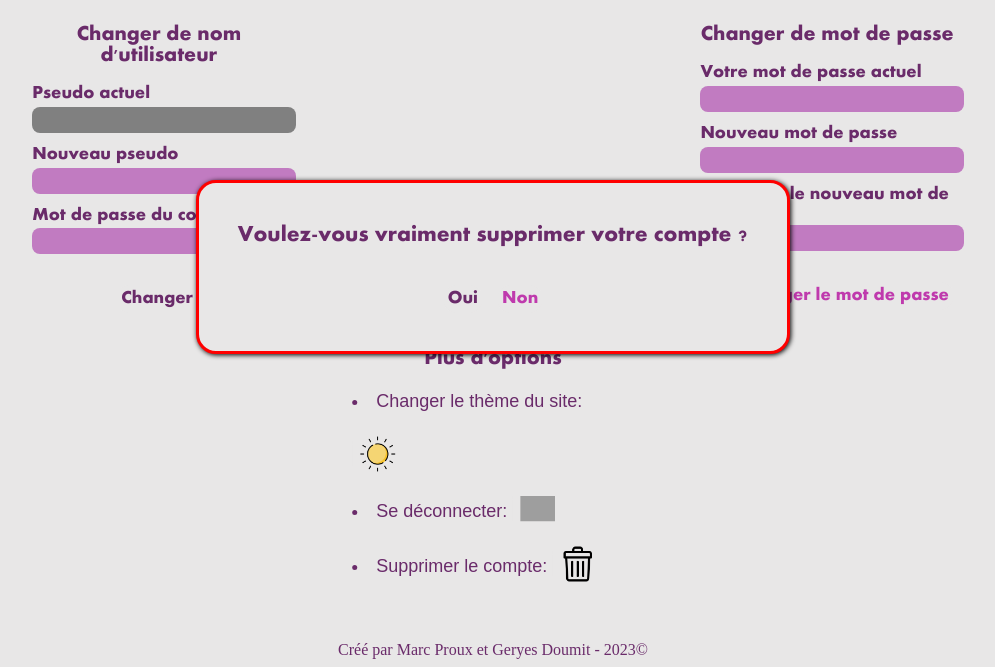
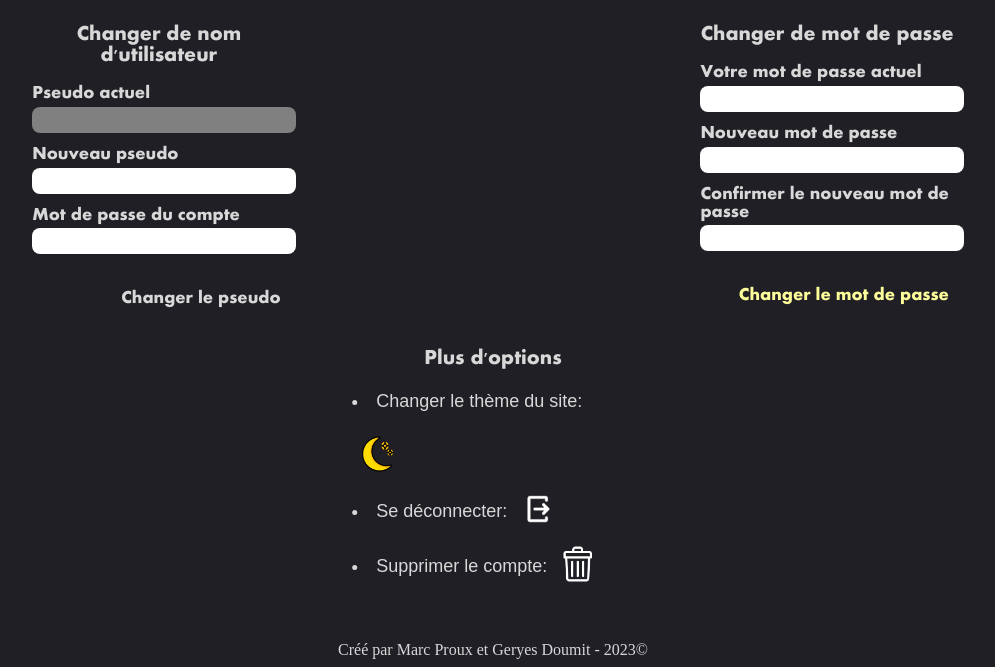
Before and after one commit to Marc-Proux/chatRooms, a Django app: page /settings/changeUsername in a window 1280 px wide. Shown: the part 133-800 px from the top of the page, without its empty margins (147-1142 px from the left). Run offline with Django 4.2, Linux system fonts and the light colour scheme; some libraries are stand-ins or nearby versions; grey boxes are pictures that could not be loaded.

Commit message:
add fct supression compte

```diff
--- a/chatRoom/forms.py
+++ b/chatRoom/forms.py
@@ -13,11 +13,13 @@
     new_username = forms.CharField()
     current_password = forms.CharField(widget=forms.PasswordInput)
     def clean(self):
-        print("test")
         old_username = self.cleaned_data.get('old_username')
-        print(old_username)
+        print("username: "+old_username)
+        print("password: "+self.cleaned_data.get('current_password'))
         cleaned_data = super().clean()
         user = authenticate(username=self.cleaned_data.get('old_username'), password=self.cleaned_data.get('current_password'))
-        if user is None:
-            raise forms.ValidationError("Incorrect password")
-        return cleaned_data
+        if user:
+            print("user authenticated")
+            print("data :"+str(cleaned_data))
+            return cleaned_data
+        raise forms.ValidationError("Incorrect password")
--- a/chatRoom/static/chatRoom/js/chatRoom.js
+++ b/chatRoom/static/chatRoom/js/chatRoom.js
@@ -309,7 +309,7 @@
                                 $(".user-list").append(temp);
                             }
                             else if (data.user_list[key].username != 'System') {
-                                var temp='<li class="user-name-list">'+data.user_list[key].username+' | <a href="/deleteUser/'+room_id+'/'+data.user_list[key].username+'">Retirer</a> </li>';
+                                var temp='<li class="user-name-list">'+data.user_list[key].username+' | <a href="/removeUser/'+room_id+'/'+data.user_list[key].username+'">Retirer</a> </li>';
                                 $(".user-list").append(temp);
                             }
                         }
@@ -319,11 +319,11 @@
                         for (var key in data.user_list)
                         {
                             if (data.user_list[key].username == data.owner) {
-                                var temp='<li class="user-name-list">'+data.user_list[key].username+' | <span>Admin </span><a href="/deleteUser/'+room_id+'/'+data.user_list[key].username+'">Retirer</a> </li>'
+                                var temp='<li class="user-name-list">'+data.user_list[key].username+' | <span>Admin </span><a href="/removeUser/'+room_id+'/'+data.user_list[key].username+'">Retirer</a> </li>'
                                 $(".user-list").append(temp);
                             }
                             else if (data.user_list[key].username != 'System') {
-                                var temp='<li class="user-name-list">'+data.user_list[key].username+' | <a href="/deleteUser/'+room_id+'/'+data.user_list[key].username+'">Retirer</a> </li>';
+                                var temp='<li class="user-name-list">'+data.user_list[key].username+' | <a href="/removeUser/'+room_id+'/'+data.user_list[key].username+'">Retirer</a> </li>';
                                 $(".user-list").append(temp);
                             }
                         }
--- a/chatRoom/static/chatRoom/js/settings.js
+++ b/chatRoom/static/chatRoom/js/settings.js
@@ -4,7 +4,7 @@
         type: 'POST',
         url: 'settings/changeUsername',
         data: {
-            old_username: $('#user').val(),
+            old_username: $('#old-username').val(),
             new_username: $('#new-username').val(),
             current_password: $('#password').val(),
             csrfmiddlewaretoken: csrftoken,
--- a/chatRoom/templates/chatRoom/settings.html
+++ b/chatRoom/templates/chatRoom/settings.html
@@ -25,7 +25,7 @@
             <h3 style="text-align: center;">Changer de nom d'utilisateur</h3> <br>
             <form method="post" id="change-username-form">
                 <label for="new-username">Pseudo actuel</label> <br>
-                <input type="text" id="new-username" readonly name="new-username" placeholder="{{ user.username }}" style="background-color: gray;"> <br>
+                <input type="text" id="old-username" readonly name="new-username" placeholder="{{ user.username }}" value="{{ user.username }}" style="background-color: gray;"> <br>
 
                 <label for="new-username">Nouveau pseudo</label> <br>
                 <input type="text" id="new-username" required="" name="new-username"> <br>
@@ -153,7 +153,7 @@
     <div class="add-user-form" style="border: 3px solid red; height: fit-content; position: fixed;">
         <h2>Voulez-vous vraiment supprimer votre compte ?</h2>
         <div>
-            <button class="sign-in-button" style="margin: 0; margin-right: 5px;">Oui</button>
+            <button class="sign-in-button" style="margin: 0; margin-right: 5px;" onclick="window.location.href='/deleteUser'">Oui</button>
             <button class="sign-up-button" id="Non" style="margin: 0; margin-left: 5px;">Non</button>
         </div>
     </div>
--- a/chatRoom/urls.py
+++ b/chatRoom/urls.py
@@ -14,7 +14,7 @@
     path('sendMessage/', views.sendMessage, name='sendMessage'),
     path('addRoom/', view=views.addRoom, name='addRoom'),
     path('addUser/', view=views.addUser, name='addUser'),
-    path('deleteUser/<int:id>/<str:user_name>', view=views.deleteUser, name='deleteUser'),
+    path('removeUser/<int:id>/<str:user_name>', view=views.removeUser, name='deleteUser'),
     path('quitRoom/<int:id>/', view=views.quitRoom, name='quitRoom'),
     path('unfriend/<str:user_name>/', view=views.unfriend, name='unfriend'),
     path('friendRequest/', view=views.friendRequest, name='friendRequest'),
@@ -23,4 +23,5 @@
     path('settings', views.user_settings, name='chatRooms'),
     path('settings/changeUsername', views.changeUsername, name='changeUsername'),
     path('settings/changeTheme', views.changeTheme, name='changeTheme'),
+    path('deleteUser', views.deleteUser, name='deleteUser'),
 ]
--- a/chatRoom/views.py
+++ b/chatRoom/views.py
@@ -147,11 +147,10 @@
     return JsonResponse({'redirect':'/chatrooms/'+str(room_id)+'/'})
 
 # fonction pour supprimer un utilisateur d'un salon
-def deleteUser(request, id, user_name):
+def removeUser(request, id, user_name):
     room = get_object_or_404(Room, id=id)
     if request.user.username == 'System' or room.owner == request.user:
         if len(room.users.all()) <= 2:
-            print("delete room")
             room.delete()
             return HttpResponseRedirect('/chatrooms')
         delete_user = User.objects.get(username=user_name)
@@ -161,7 +160,6 @@
                 if users != delete_user and users != User.objects.get(username='System'):
                     room.owner = users
                     room.save()
-                    print("new owner:"+users.username)
                     break
         room.users.remove(delete_user)
         admin_message = Message(user = User.objects.get(username='System'), username=' ', message=delete_user.username+' a quitté le salon', room=room)
@@ -174,9 +172,7 @@
     delete_user = request.user
     room = get_object_or_404(Room, id=id)
     user_list = room.users.all()
-    print(len(user_list))
     if len(user_list) <= 2:
-        print("delete room")
         room.delete()
         return HttpResponseRedirect('/chatrooms')
     elif room.owner == delete_user:
@@ -293,9 +289,11 @@
 
 def changeUsername(request):
     if request.method == 'POST':
+        print("username : "+request.POST['old_username'])
         if request.user.username == request.POST['old_username']:
             form = ChangeUsernameForm(request.POST)
             if form.is_valid():
+                print("form is valid")
                 new_username = form.cleaned_data['new_username']
                 if User.objects.filter(username=new_username).exists():
                     messages.error(request,"Nom d'utilisateur déjà utilisé.", extra_tags='changeUsernameForm')
@@ -306,6 +304,7 @@
                     messages.success(request,"Nom d'utilisateur changé avec succès.", extra_tags='changeUsernameFormSucess')
                     return JsonResponse({'redirect':'/settings'})
             else:
+                print("form is not valid")
                 messages.error(request,"Mot de passe incorrect.", extra_tags='changeUsernameForm')
                 return JsonResponse({'redirect':'/settings'})
         else:
@@ -339,6 +338,15 @@
 #         form = PasswordChangeForm(request.user)
 #     return render(request, 'chatRoom/change_password.html', {'form': form})
 
+def deleteUser(request):
+    room_list = Room.objects.filter(users=request.user, is_group=False)
+    for room in room_list:
+        room.delete()
+    user = request.user
+    user.delete()
+    return HttpResponseRedirect('/')
+
+
 # Page d'erreur 404
 def error404(request, exception):
     return render(request,'chatRoom/404.html')
--- a/static/chatRoom/js/base.js
+++ b/static/chatRoom/js/base.js
@@ -2,11 +2,11 @@
 
 function switch_mode() {
     var r = document.querySelector(':root');
-    if ($("#theme").val() == 0) {
-        r.style.setProperty('--background-color', '#E8E7E7');
-        r.style.setProperty('--accent-color', '#BF3AAD');
-        r.style.setProperty('--white', '#C17BC1');
-        r.style.setProperty('--main-text-color', '#6A2B6A');
+    if ($("#theme").val() == 'light') {
+        r.style.setProperty('--background-color', '#ECECEC');
+        r.style.setProperty('--accent-color', '#02475E');
+        r.style.setProperty('--white', '#4991A8');
+        r.style.setProperty('--main-text-color', '#010522');
 
         r.style.setProperty('--emoji_icon', 'url(img/emoji_icon-white.png)');
         r.style.setProperty('--friends', 'url(img/friends-white.png)');
@@ -24,7 +24,6 @@
         r.style.setProperty('--quit-white', 'url(img/quit.png)');
 
         r.style.setProperty('--mode', 'url(img/day.png)');
-        document.getElementById("theme").value = 1;
     }
     else {
         r.style.setProperty('--background-color', 'rgb(32,31,37)');
@@ -48,7 +47,6 @@
         r.style.setProperty('--quit-white', 'url(img/quit-white.png)');
 
         r.style.setProperty('--mode', 'url(img/night.png)');
-        document.getElementById("theme").value = 0;
     }
 }
 
--- a/static/chatRoom/js/chatRoom.js
+++ b/static/chatRoom/js/chatRoom.js
@@ -309,7 +309,7 @@
                                 $(".user-list").append(temp);
                             }
                             else if (data.user_list[key].username != 'System') {
-                                var temp='<li class="user-name-list">'+data.user_list[key].username+' | <a href="/deleteUser/'+room_id+'/'+data.user_list[key].username+'">Retirer</a> </li>';
+                                var temp='<li class="user-name-list">'+data.user_list[key].username+' | <a href="/removeUser/'+room_id+'/'+data.user_list[key].username+'">Retirer</a> </li>';
                                 $(".user-list").append(temp);
                             }
                         }
@@ -319,11 +319,11 @@
                         for (var key in data.user_list)
                         {
                             if (data.user_list[key].username == data.owner) {
-                                var temp='<li class="user-name-list">'+data.user_list[key].username+' | <span>Admin </span><a href="/deleteUser/'+room_id+'/'+data.user_list[key].username+'">Retirer</a> </li>'
+                                var temp='<li class="user-name-list">'+data.user_list[key].username+' | <span>Admin </span><a href="/removeUser/'+room_id+'/'+data.user_list[key].username+'">Retirer</a> </li>'
                                 $(".user-list").append(temp);
                             }
                             else if (data.user_list[key].username != 'System') {
-                                var temp='<li class="user-name-list">'+data.user_list[key].username+' | <a href="/deleteUser/'+room_id+'/'+data.user_list[key].username+'">Retirer</a> </li>';
+                                var temp='<li class="user-name-list">'+data.user_list[key].username+' | <a href="/removeUser/'+room_id+'/'+data.user_list[key].username+'">Retirer</a> </li>';
                                 $(".user-list").append(temp);
                             }
                         }
--- a/static/chatRoom/js/settings.js
+++ b/static/chatRoom/js/settings.js
@@ -4,6 +4,7 @@
         type: 'POST',
         url: 'settings/changeUsername',
         data: {
+            old_username: $('#old-username').val(),
             new_username: $('#new-username').val(),
             current_password: $('#password').val(),
             csrfmiddlewaretoken: csrftoken,
@@ -16,3 +17,22 @@
         },
     });
 });
+
+$(document).ready(function() {
+    $(".add-user-form").hide();
+    $(".delete-account-button").click(function() {
+        $(".add-user-form").show();
+    })
+    $("#Non").click(function() {
+        $(".add-user-form").hide();
+    })
+});
+
+$(document).mouseup(function(e){
+    var container = $(".add-user-form");
+
+    // If the target of the click isn't the container
+    if(!container.is(e.target) && container.has(e.target).length === 0){
+        container.hide();
+    }
+});
```
Also changed, not shown: db.sqlite3.
